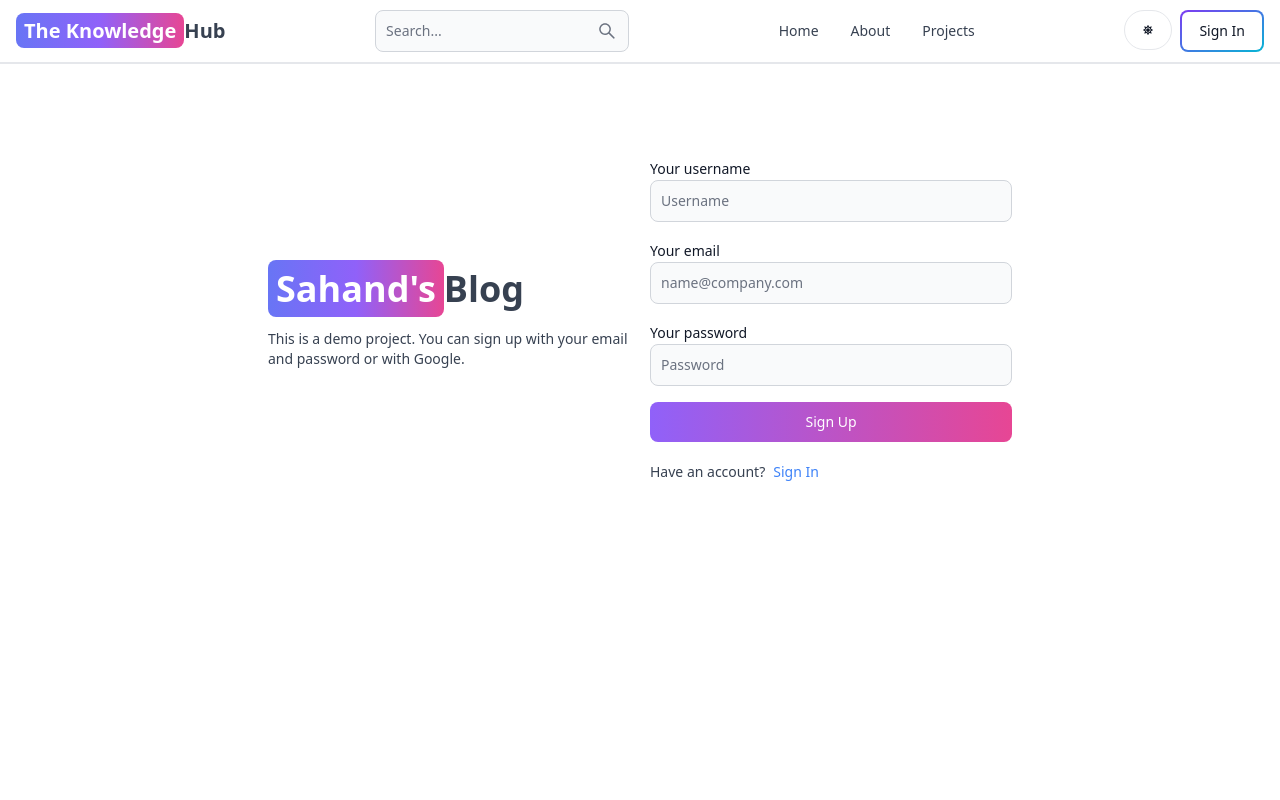
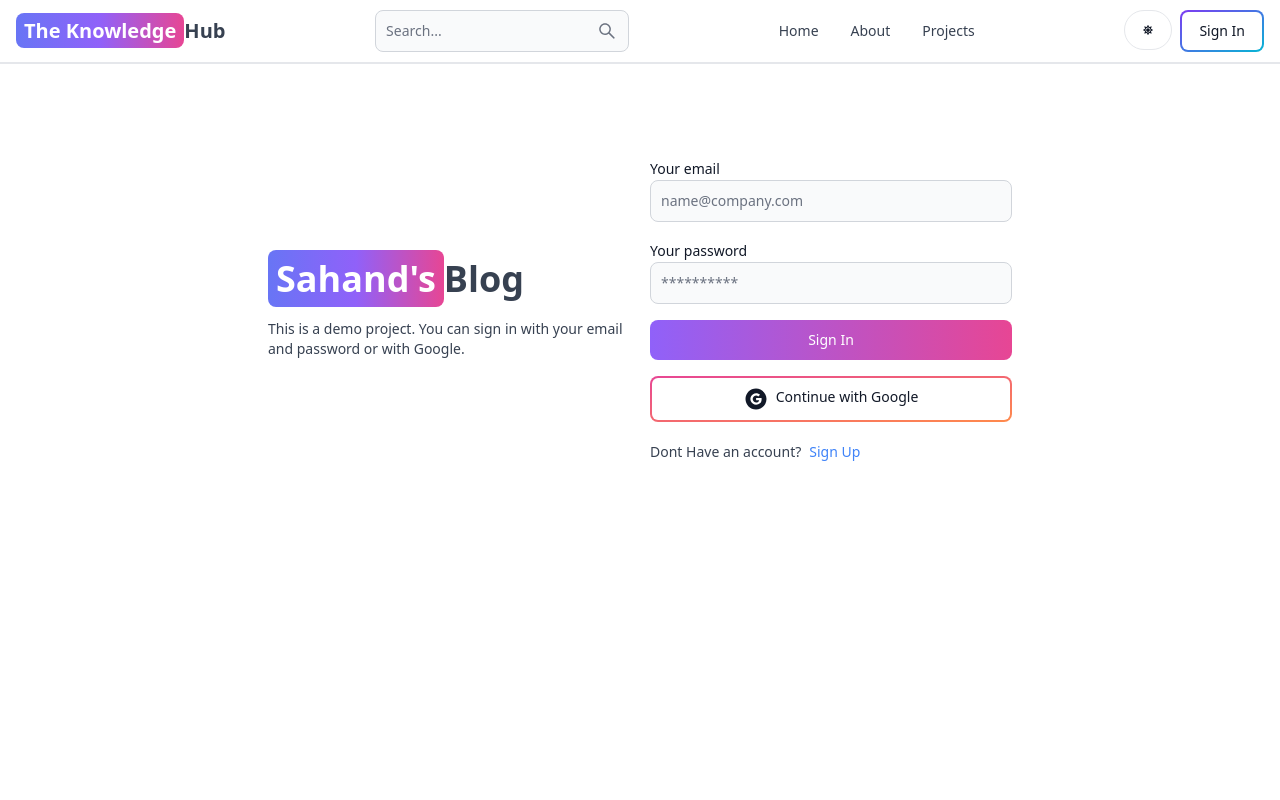
Before and after one commit to Rits113116/MERN-Blog, a React (Vite) app in the folder client/: page /sign-in in a window 1280 px wide. Shown: the top 800 px of the page. Built offline with nearby package versions, Linux system fonts and the light colour scheme; no server answers.

Commit message:
add admin fucntionality to the user with correction

```diff
--- a/client/src/pages/SignIn.jsx
+++ b/client/src/pages/SignIn.jsx
@@ -1,39 +1,45 @@
 import { Alert, Button, Label, Spinner, TextInput } from 'flowbite-react';
 import { useState } from 'react';
 import { Link, useNavigate } from 'react-router-dom';
+import { useDispatch, useSelector } from 'react-redux';
+import {
+  signInStart,
+  signInSuccess,
+  signInFailure,
+} from '../redux/user/userSlice';
+import OAuth from '../components/OAuth';
 
-export default function SignUp() {
+export default function SignIn() {
   const [formData, setFormData] = useState({});
-  const [errorMessage, setErrorMessage] = useState(null);
-  const [loading, setLoading] = useState(false);
+  const { loading, error: errorMessage } = useSelector((state) => state.user);
+  const dispatch = useDispatch();
   const navigate = useNavigate();
   const handleChange = (e) => {
     setFormData({ ...formData, [e.target.id]: e.target.value.trim() });
   };
   const handleSubmit = async (e) => {
     e.preventDefault();
-    if (!formData.username || !formData.email || !formData.password) {
-      return setErrorMessage('Please fill out all fields.');
+    if (!formData.email || !formData.password) {
+      return dispatch(signInFailure('Please fill all the fields'));
     }
     try {
-      setLoading(true);
-      setErrorMessage(null);
-      const res = await fetch('/api/auth/signup', {
+      dispatch(signInStart());
+      const res = await fetch('/api/auth/signin', {
         method: 'POST',
         headers: { 'Content-Type': 'application/json' },
         body: JSON.stringify(formData),
       });
       const data = await res.json();
       if (data.success === false) {
-        return setErrorMessage(data.message);
+        dispatch(signInFailure(data.message));
       }
-      setLoading(false);
-      if(res.ok) {
-        navigate('/sign-in');
+
+      if (res.ok) {
+        dispatch(signInSuccess(data));
+        navigate('/');
       }
     } catch (error) {
-      setErrorMessage(error.message);
-      setLoading(false);
+      dispatch(signInFailure(error.message));
     }
   };
   return (
@@ -48,7 +54,7 @@ export default function SignUp() {
             Blog
           </Link>
           <p className='text-sm mt-5'>
-            This is a demo project. You can sign up with your email and password
+            This is a demo project. You can sign in with your email and password
             or with Google.
           </p>
         </div>
@@ -56,15 +62,6 @@ export default function SignUp() {
 
         <div className='flex-1'>
           <form className='flex flex-col gap-4' onSubmit={handleSubmit}>
-            <div>
-              <Label value='Your username' />
-              <TextInput
-                type='text'
-                placeholder='Username'
-                id='username'
-                onChange={handleChange}
-              />
-            </div>
             <div>
               <Label value='Your email' />
               <TextInput
@@ -78,7 +75,7 @@ export default function SignUp() {
               <Label value='Your password' />
               <TextInput
                 type='password'
-                placeholder='Password'
+                placeholder='**********'
                 id='password'
                 onChange={handleChange}
               />
@@ -94,14 +91,15 @@ export default function SignUp() {
                   <span className='pl-3'>Loading...</span>
                 </>
               ) : (
-                'Sign Up'
+                'Sign In'
               )}
             </Button>
+            <OAuth />
           </form>
           <div className='flex gap-2 text-sm mt-5'>
-            <span>Have an account?</span>
-            <Link to='/sign-in' className='text-blue-500'>
-              Sign In
+            <span>Dont Have an account?</span>
+            <Link to='/sign-up' className='text-blue-500'>
+              Sign Up
             </Link>
           </div>
           {errorMessage && (
```
